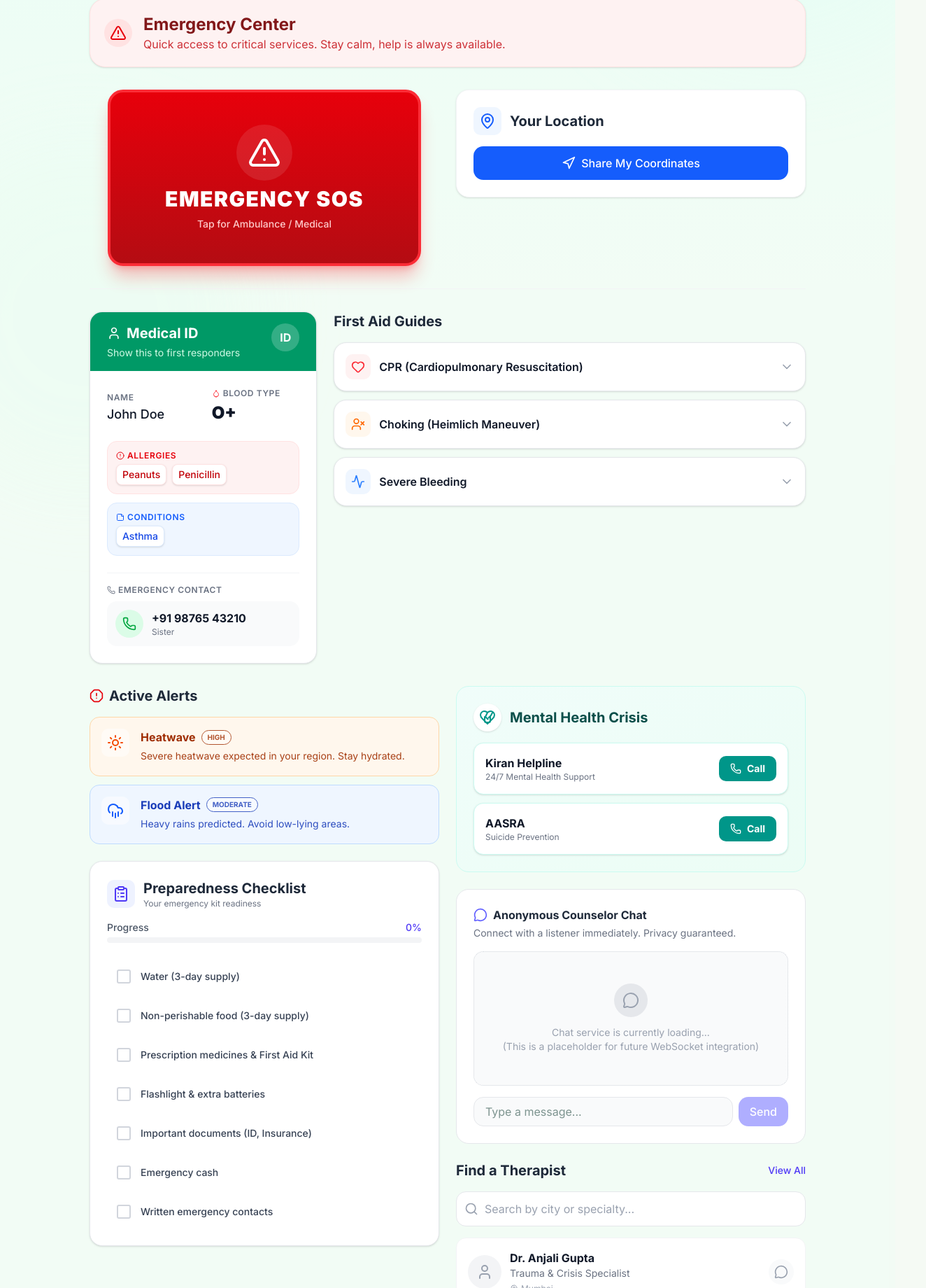
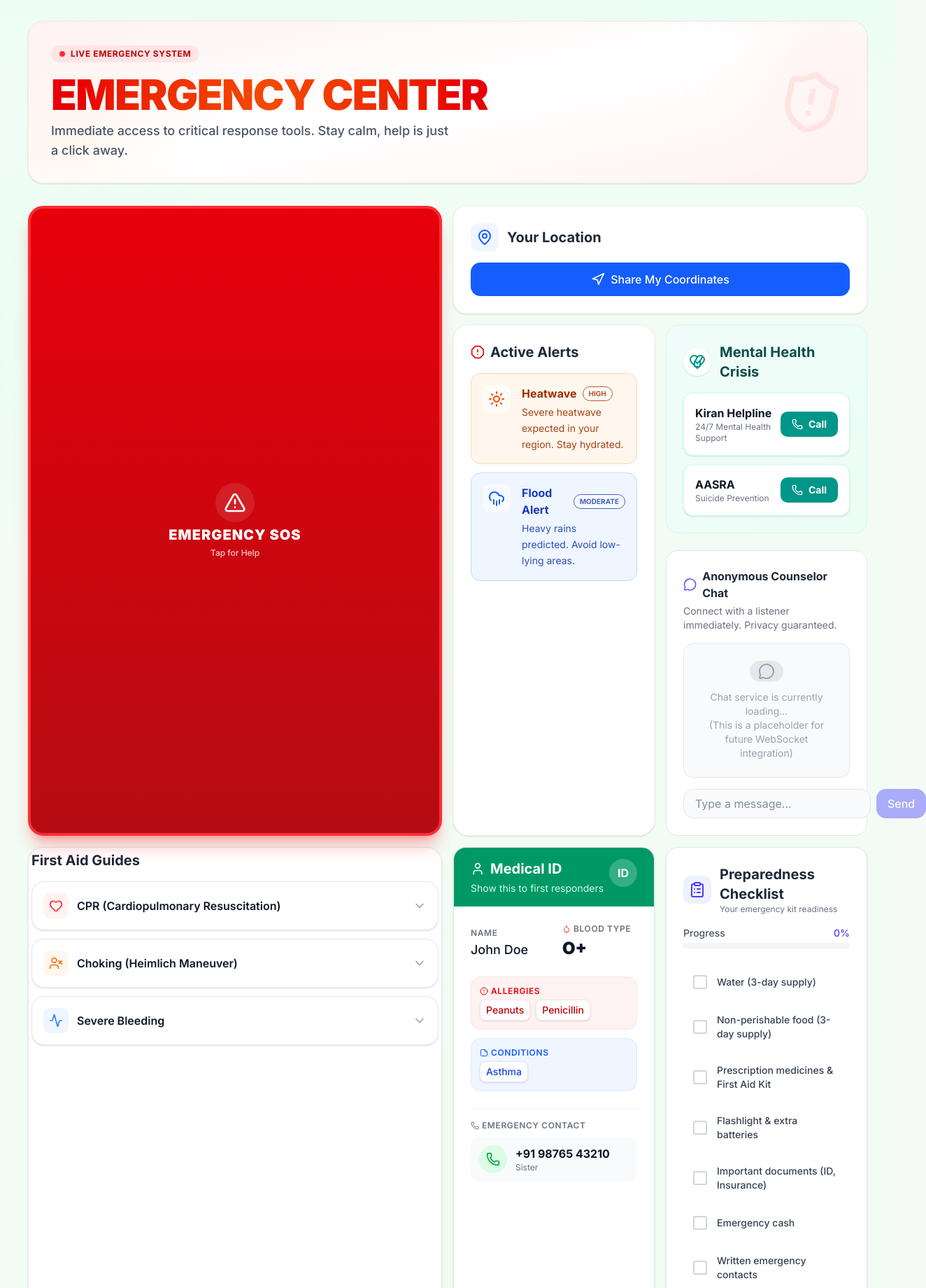
Before and after one commit to Aryan-lomte05/Quant.ai-HealthBot, a Next.js app in the folder swasthyasakha-frontend/: page /emergency in a window 1280 px wide. Shown: the part 99-1939 px from the top of the page at 70% size, 1324 px wide, since content can reach past the window. Built offline with nearby package versions, Linux system fonts and the light colour scheme.

Commit message:
I did emergency page

```diff
--- a/swasthyasakha-frontend/src/app/emergency/page.tsx
+++ b/swasthyasakha-frontend/src/app/emergency/page.tsx
@@ -1,7 +1,7 @@
 "use client";
 
 import { motion } from "framer-motion";
-import { AlertTriangle, Info } from "lucide-react";
+import { AlertTriangle, Info, ShieldAlert } from "lucide-react";
 import { PanicButton } from "@/components/emergency/PanicButton";
 import { LocationShare } from "@/components/emergency/LocationShare";
 import { MedicalIDCard } from "@/components/emergency/MedicalIDCard";
@@ -12,66 +12,136 @@ import { MentalHealthSupport } from "@/components/emergency/MentalHealthSupport"
 import { TherapistDirectory } from "@/components/emergency/TherapistDirectory";
 
 export default function EmergencyPage() {
+    const container = {
+        hidden: { opacity: 0 },
+        show: {
+            opacity: 1,
+            transition: {
+                staggerChildren: 0.1
+            }
+        }
+    };
+
+    const item = {
+        hidden: { y: 20, opacity: 0 },
+        show: { y: 0, opacity: 1 }
+    };
+
     return (
-        <div className="max-w-5xl mx-auto space-y-8 pb-24">
-            {/* Header */}
+        <div className="max-w-7xl mx-auto space-y-8 pb-24 px-4 pt-8">
+            {/* Stylish Header */}
             <motion.div
                 initial={{ opacity: 0, y: -20 }}
                 animate={{ opacity: 1, y: 0 }}
-                className="flex items-center gap-4 p-5 bg-red-50 border border-red-100 rounded-3xl text-red-900 shadow-sm"
+                className="relative overflow-hidden rounded-3xl bg-gradient-to-br from-red-50 via-white to-red-50 border border-red-100 p-8 shadow-sm"
             >
-                <div className="h-10 w-10 bg-red-100 rounded-full flex items-center justify-center text-red-600 shrink-0">
-                    <AlertTriangle className="h-6 w-6" />
+                <div className="absolute top-0 right-0 -mt-8 -mr-8 h-40 w-40 rounded-full bg-red-100/50 blur-3xl" />
+                <div className="absolute bottom-0 left-0 -mb-8 -ml-8 h-40 w-40 rounded-full bg-orange-100/50 blur-3xl" />
+
+                <div className="relative z-10 flex flex-col md:flex-row md:items-center justify-between gap-6">
+                    <div>
+                        <motion.div
+                            initial={{ x: -20, opacity: 0 }}
+                            animate={{ x: 0, opacity: 1 }}
+                            transition={{ delay: 0.2 }}
+                            className="inline-flex items-center gap-2 px-3 py-1 rounded-full bg-red-100/80 text-red-700 text-xs font-bold uppercase tracking-wider mb-4"
+                        >
+                            <span className="relative flex h-2 w-2">
+                                <span className="animate-ping absolute inline-flex h-full w-full rounded-full bg-red-400 opacity-75"></span>
+                                <span className="relative inline-flex rounded-full h-2 w-2 bg-red-500"></span>
+                            </span>
+                            Live Emergency System
+                        </motion.div>
+                        <h1 className="text-4xl md:text-6xl font-black uppercase tracking-tight text-transparent bg-clip-text bg-gradient-to-r from-red-600 via-orange-600 to-red-600 animate-gradient-x pb-2">
+                            Emergency Center
+                        </h1>
+                        <p className="text-lg text-gray-600 max-w-xl font-medium">
+                            Immediate access to critical response tools. Stay calm, help is just a click away.
+                        </p>
                     </div>
-                <div>
-                    <h1 className="font-bold text-xl md:text-2xl">Emergency Center</h1>
-                    <p className="text-sm md:text-base text-red-700/80">
-                        Quick access to critical services. Stay calm, help is always available.
-                    </p>
+
+                    <div className="hidden md:block transform rotate-12 opacity-90">
+                        <ShieldAlert className="h-24 w-24 text-red-100" />
+                    </div>
                 </div>
             </motion.div>
 
-            {/* Critical Section - Panic & Location */}
-            <div className="grid gap-6 lg:grid-cols-2">
-                <div className="order-1 lg:order-1">
+            {/* Bento Grid Layout */}
+            <motion.div
+                variants={container}
+                initial="hidden"
+                animate="show"
+                className="grid grid-cols-1 md:grid-cols-3 lg:grid-cols-4 gap-4 auto-rows-auto"
+            >
+                {/* Panic Button: Hero Element */}
+                <motion.div variants={item} className="md:col-span-2 md:row-span-2 min-h-[300px] md:min-h-full">
+                    <div className="h-full flex flex-col">
                         <PanicButton />
                     </div>
-                <div className="order-2 lg:order-2">
+                </motion.div>
+
+                {/* Location Share: High Priority */}
+                <motion.div variants={item} className="md:col-span-2">
                     <LocationShare />
+                </motion.div>
+
+                {/* Disaster Alerts: Compact Info */}
+                <motion.div variants={item} className="md:col-span-1">
+                    <div className="h-full bg-white rounded-3xl border border-gray-100 p-6 shadow-sm">
+                        <DisasterAlerts />
                     </div>
+                </motion.div>
+
+                {/* Mental Health: Medium Priority */}
+                <motion.div variants={item} className="md:col-span-1">
+                    <div className="h-full flex flex-col justify-between gap-4">
+                        <MentalHealthSupport />
                     </div>
+                </motion.div>
 
-            <div className="border-t border-gray-100 my-8" />
-
-            {/* Medical & First Aid */}
-            <div className="grid gap-6 md:grid-cols-2 lg:grid-cols-3">
-                <div className="lg:col-span-1">
-                    <MedicalIDCard />
-                </div>
-                <div className="lg:col-span-2">
+                {/* First Aid: detailed guide area */}
+                <motion.div variants={item} className="md:col-span-2 md:row-span-2">
+                    <div className="h-full bg-white rounded-3xl border border-gray-200 overflow-hidden p-1 shadow-sm">
+                        <div className="h-full overflow-y-auto custom-scrollbar">
                             <FirstAidAccordion />
                         </div>
                     </div>
+                </motion.div>
 
-            {/* Tools Section */}
-            <div className="grid gap-6 md:grid-cols-2">
-                <div>
-                    <DisasterAlerts />
-                    <div className="mt-6">
+                {/* Medical ID: Vertical Stack */}
+                <motion.div variants={item} className="md:col-span-1 md:row-span-2">
+                    <div className="h-full">
+                        <MedicalIDCard />
+                    </div>
+                </motion.div>
+
+                {/* Preparedness: Checklist - Fill the gap */}
+                <motion.div variants={item} className="md:col-span-1 md:row-span-2">
+                    <div className="h-full">
                         <PreparednessChecklist />
                     </div>
-                </div>
-                <div className="space-y-6">
-                    <MentalHealthSupport />
+                </motion.div>
+
+                {/* Therapists: Wide footer */}
+                <motion.div variants={item} className="md:col-span-4 lg:col-span-4">
+                    <div className="bg-white rounded-3xl border border-gray-100 p-6 shadow-sm">
                         <TherapistDirectory />
                     </div>
+                </motion.div>
+
+            </motion.div>
+
+            <div className="flex items-start gap-4 p-6 bg-slate-50 border border-slate-200 rounded-2xl">
+                <div className="p-2 bg-white rounded-lg shadow-sm">
+                    <Info className="h-5 w-5 text-slate-500" />
                 </div>
-
-            <div className="flex items-start gap-3 p-4 bg-blue-50 text-blue-800 rounded-xl text-sm border border-blue-100">
-                <Info className="h-5 w-5 shrink-0 text-blue-600" />
+                <div className="text-sm text-slate-600">
+                    <h4 className="font-bold text-slate-800 mb-1">Medical Disclaimer</h4>
                     <p>
-                    <strong>Disclaimer:</strong> This app helps connect you to services but is not a substitute for professional medical care. In life-threatening emergencies, always call 108 immediately.
+                        This application facilitates connection to emergency services but does not provide direct medical care.
+                        In case of a life-threatening emergency, always prioritize calling <strong>108</strong> (India) or your local emergency number directly given network latency risks.
                     </p>
+                </div>
             </div>
         </div>
     );
--- a/swasthyasakha-frontend/src/components/emergency/FloatingSOS.tsx
+++ b/swasthyasakha-frontend/src/components/emergency/FloatingSOS.tsx
@@ -18,12 +18,12 @@ export function FloatingSOS() {
         animate={{ scale: 1, opacity: 1 }}
         whileHover={{ scale: 1.1 }}
         whileTap={{ scale: 0.9 }}
-        className="fixed bottom-6 right-6 z-50 flex h-16 w-16 items-center justify-center rounded-full bg-red-600 shadow-lg shadow-red-600/30 ring-4 ring-red-600/20 transition-all hover:bg-red-700 hover:shadow-red-600/50 focus:outline-none focus:ring-red-500"
+        className="fixed bottom-6 right-6 z-50 flex h-10 w-10 items-center justify-center rounded-full bg-red-600 shadow-lg shadow-red-600/30 ring-4 ring-red-600/20 transition-all hover:bg-red-700 hover:shadow-red-600/50 focus:outline-none focus:ring-red-500"
         aria-label="Emergency SOS"
       >
         <div className="flex flex-col items-center justify-center">
-          <span className="text-[10px] font-bold text-white">SOS</span>
-          <Phone className="h-6 w-6 text-white animate-pulse" fill="currentColor" />
+          <span className="text-[7px] font-bold text-white">SOS</span>
+          <Phone className="h-3.5 w-3.5 text-white animate-pulse" fill="currentColor" />
         </div>
       </motion.button>
     </Link>
--- a/swasthyasakha-frontend/src/components/emergency/PanicButton.tsx
+++ b/swasthyasakha-frontend/src/components/emergency/PanicButton.tsx
@@ -27,21 +27,21 @@ export function PanicButton() {
     };
 
     return (
-        <div className="w-full max-w-md mx-auto">
+        <div className="w-full h-full flex flex-col justify-center">
             {!showOptions ? (
                 <motion.button
                     whileHover={{ scale: 1.02 }}
                     whileTap={{ scale: 0.95 }}
                     onClick={handlePanicClick}
-                    className="w-full aspect-video bg-red-600 rounded-3xl shadow-xl shadow-red-500/30 flex flex-col items-center justify-center gap-4 text-white border-4 border-red-500 relative overflow-hidden group"
+                    className="w-full h-full min-h-[160px] bg-red-600 rounded-3xl shadow-xl shadow-red-500/30 flex flex-col items-center justify-center gap-3 text-white border-4 border-red-500 relative overflow-hidden group transition-all"
                 >
                     <div className="absolute inset-0 bg-gradient-to-t from-red-900/50 to-transparent" />
-                    <div className="relative z-10 flex flex-col items-center gap-2">
-                        <div className="p-4 bg-white/10 rounded-full animate-pulse">
-                            <AlertTriangle className="h-12 w-12" />
+                    <div className="relative z-10 flex flex-col items-center gap-1">
+                        <div className="p-3 bg-white/10 rounded-full animate-pulse">
+                            <AlertTriangle className="h-8 w-8" />
                         </div>
-                        <span className="text-3xl font-black tracking-wider">EMERGENCY SOS</span>
-                        <span className="text-red-200 text-sm font-medium">Tap for Ambulance / Medical</span>
+                        <span className="text-xl font-black tracking-wider">EMERGENCY SOS</span>
+                        <span className="text-red-200 text-xs font-medium">Tap for Help</span>
                     </div>
                 </motion.button>
             ) : (
--- a/swasthyasakha-frontend/src/components/emergency/PreparednessChecklist.tsx
+++ b/swasthyasakha-frontend/src/components/emergency/PreparednessChecklist.tsx
@@ -48,7 +48,7 @@ export function PreparednessChecklist() {
     );
 
     return (
-        <div className="bg-white rounded-2xl border border-gray-200 p-6 shadow-sm">
+        <div className="bg-white rounded-2xl border border-gray-200 p-6 shadow-sm h-full flex flex-col">
             <div className="flex items-center gap-3 mb-4">
                 <div className="p-2 bg-indigo-50 rounded-lg text-indigo-600">
                     <ClipboardList className="h-6 w-6" />
```
Lines whose indentation alone changed are shown as unchanged.
